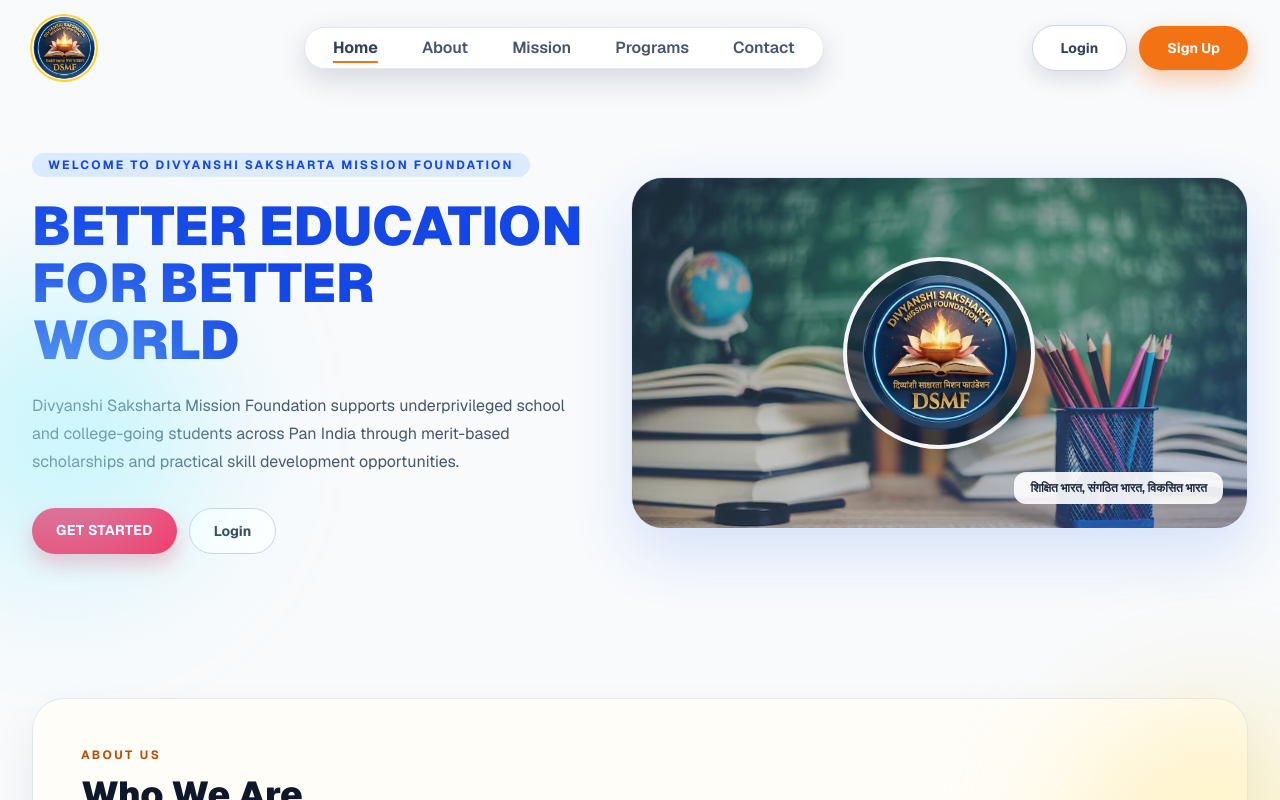
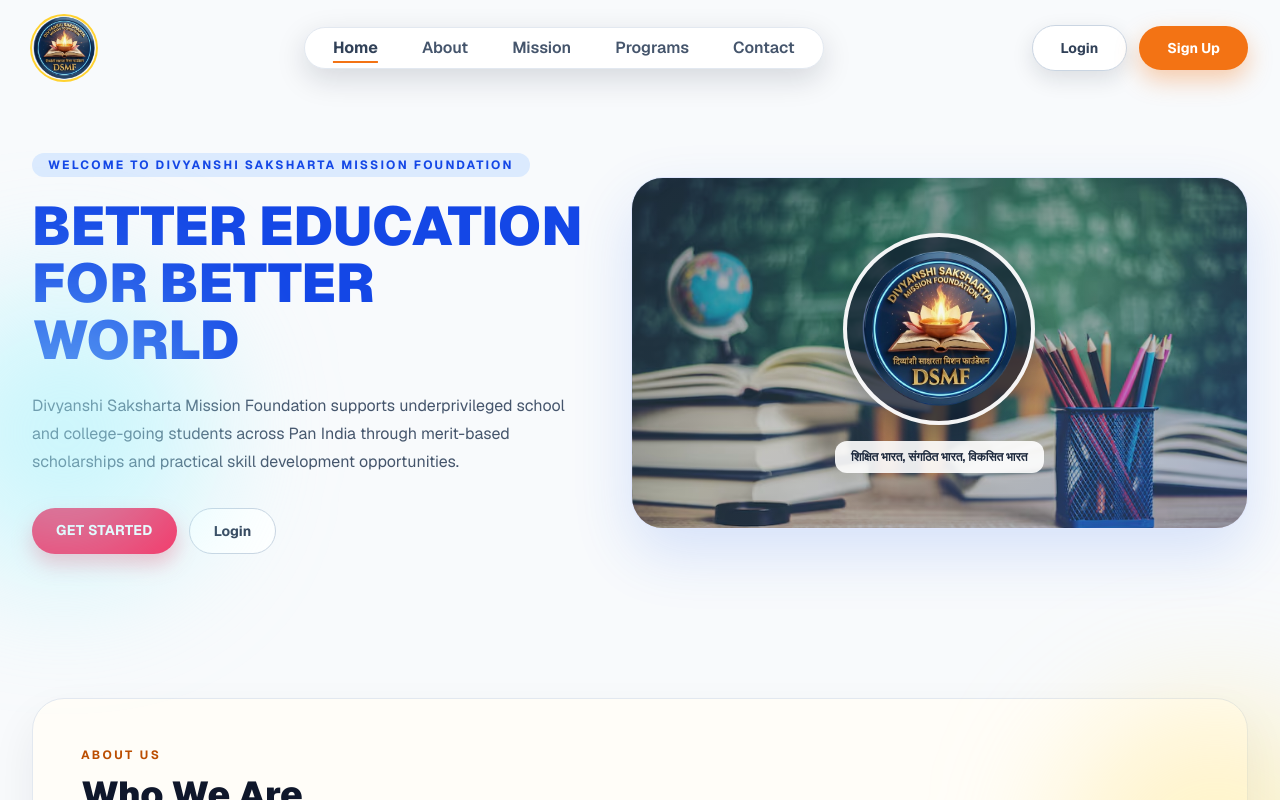
Before and after one commit to SoumenSample/ExaminationPortal, a Next.js app: page / in a window 1280 px wide. Shown: the top 800 px of the page. Built offline with nearby package versions, Linux system fonts and the light colour scheme.

Commit message:
text centered

```diff
--- a/app/page.tsx
+++ b/app/page.tsx
@@ -298,7 +298,8 @@
                 <div className="absolute inset-0 bg-gradient-to-br from-slate-900/45 via-slate-900/20 to-blue-900/35" />
 
                 <div className="relative grid min-h-[300px] place-items-center p-6 md:min-h-[350px] md:p-10">
-                  <div className="relative rounded-full border-4 border-white/95 bg-slate-900/70 p-3 shadow-[0_16px_30px_rgba(15,23,42,0.35)]">
+                  <div className="relative flex flex-col items-center">
+                    <div className="rounded-full border-4 border-white/95 bg-slate-900/70 p-3 shadow-[0_16px_30px_rgba(15,23,42,0.35)]">
                     <Image
                       src="/logo.png"
                       alt="Foundation emblem"
@@ -306,11 +307,12 @@
                       height={170}
                       className="h-32 w-32 rounded-full object-cover md:h-40 md:w-40"
                     />
+                    </div>
+
+                    <div className="mt-4 rounded-xl bg-white/90 px-4 py-2 text-center text-xs font-bold text-slate-800">
+                      शिक्षित भारत, संगठित भारत, विकसित भारत
+                    </div>
                   </div>
-                </div>
-
-                <div className="absolute bottom-6 right-6 rounded-xl bg-white/90 px-4 py-2 text-xs font-bold text-slate-800">
-                  शिक्षित भारत, संगठित भारत, विकसित भारत
                 </div>
               </div>
             </aside>
```
